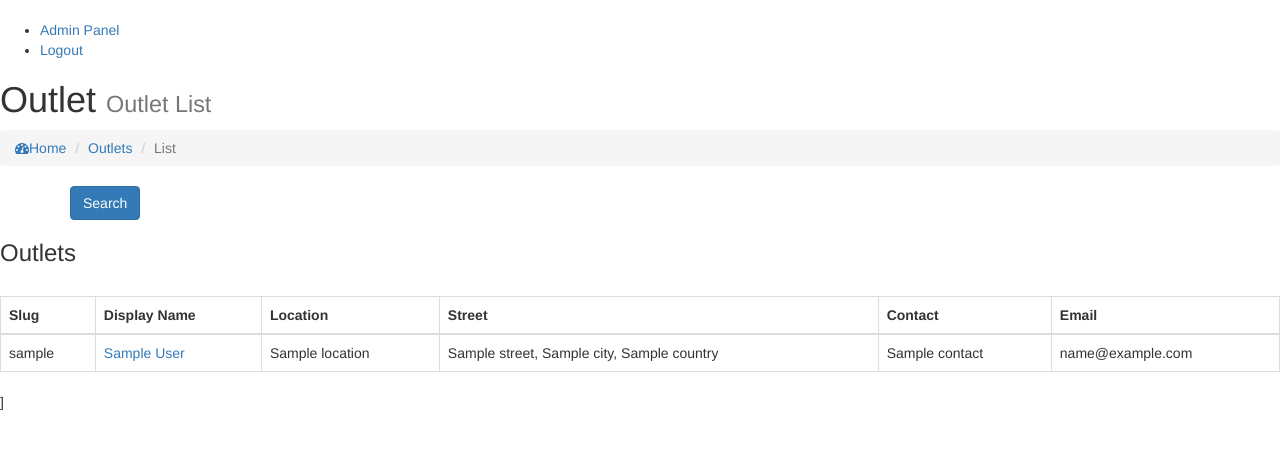
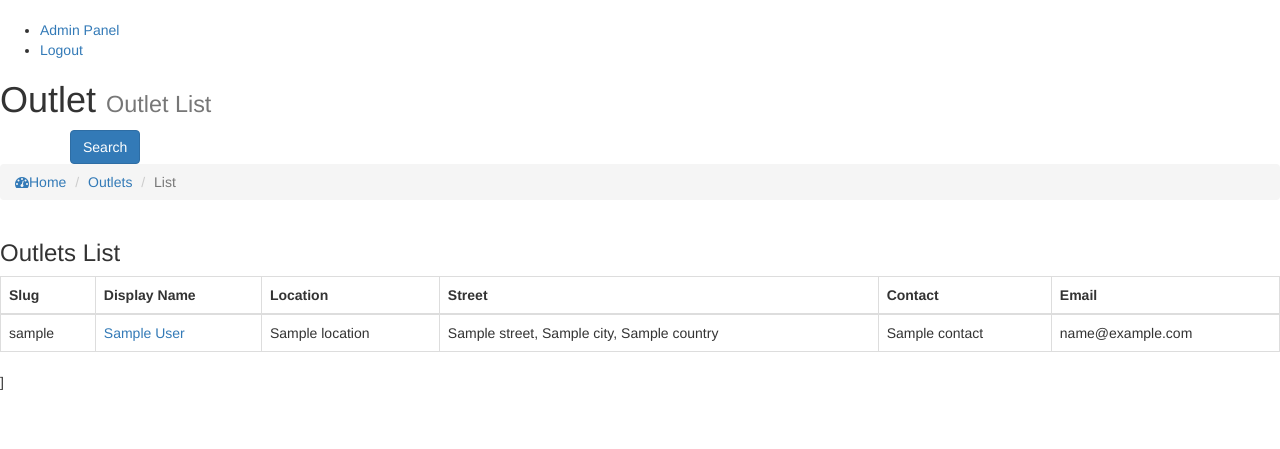
Before and after one commit to SudipBala/occasions_infinia_hub, a Django app: template templates/outlets/outlet/list_outlets.html in a window 1280 px wide. Shown: the part 71-520 px from the top of the page. Run offline with Django 3.2, Linux system fonts and the light colour scheme; the template is opened without the code that fills it: most values are stand-ins (such as "Sample title", 1, 10 or a date in 2020); some libraries are stand-ins or nearby versions.

Commit message:
Layout polishing

```diff
--- a/templates/delivery_policy/admin_delivery_list.html
+++ b/templates/delivery_policy/admin_delivery_list.html
@@ -44,7 +44,8 @@
                             <tbody>
                             {% for item in filter.qs %}
                                 <tr>
-                                    <td><a href="{% url 'outlets:delivery:detail' outlet_id=item.outlet.id pk=item.id %}">
+                                    <td>
+                                        <a href="{% url 'outlets:delivery:detail' outlet_id=item.outlet.id pk=item.id %}">
                                             {{ item.outlet }}</a></td>
                                     <td>{{ item.radius }}</td>
                                     <td>{{ item.delivery_time }}</td>
--- a/templates/outlets/outlet/list_outlets.html
+++ b/templates/outlets/outlet/list_outlets.html
@@ -8,6 +8,12 @@
             Outlet
             <small>Outlet List</small>
         </h1>
+        <div class="container">
+            <form method="get">
+                {{ filter.form }}
+                <button type="submit" class="btn btn-primary">Search</button>
+            </form>
+        </div>
         <ol class="breadcrumb">
             <li><a href="#"><i class="fa fa-dashboard"></i>Home</a></li>
             <li><a href="#">Outlets</a></li>
@@ -20,14 +26,8 @@
         <div class="row">
             <div class="col-xs-12">
                 <div class="box">
-                    <div class="container">
-                        <form method="get">
-                        {{ filter.form }}
-                            <button type="submit" class="btn btn-primary">Search</button>
-                        </form>
-                    </div>
                     <div class="box-header">
-                        <h3 class="box-title">Outlets</h3>
+                        <h3 class="box-title">Outlets List</h3>
                     </div>
                     <!-- /.box-header -->
                     <div class="box-body">
@@ -51,12 +51,11 @@
                                             {{ object.display_name }}
                                         </a>
                                     </td>
-                                    <td>{{object.location}}</td>
+                                    <td>{{ object.location }}</td>
                                     <td>{{ object.street }}, {{ object.city }}, {{ object.country }}</td>
                                     <td>{{ object.contact }}</td>
                                     <td>{{ object.email }} </td>
                                 </tr>
-                                <br/>
                             {% endfor %}
                             </tbody>
 
```
Lines whose indentation alone changed are shown as unchanged.
